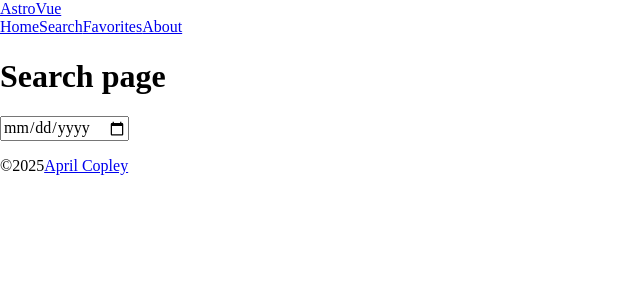
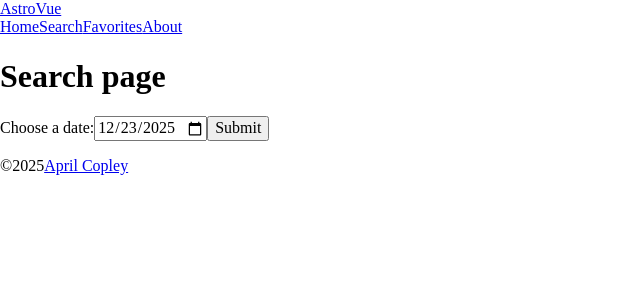
Before and after one commit to acopperlily/astrovue, a React (Vite) app: page /search in a window 1280 px wide. Shown: the top 300 px of the page, without its empty margins (0-640 px from the left). Built offline with nearby package versions, Linux system fonts and the light colour scheme; no server answers; a web font is replaced by a local one.

Commit message:
Update search functionality

```diff
--- a/src/pages/Home.tsx
+++ b/src/pages/Home.tsx
@@ -1,5 +1,6 @@
 import { useEffect, useState } from 'react';
 import { Link } from 'react-router';
+import { getToday, formatDate } from '../utils/getDates';
 
 import fallbackIMG from '../assets/fallback.jpg';
 
@@ -17,19 +18,8 @@ interface ImageProps {
   basic_html_url?: string;
 }
 
-const options: Intl.DateTimeFormatOptions = {
-  year: "2-digit",
-  month: "2-digit",
-  day: "2-digit"
-};
-
-const now = new Date();
-const dateString = now.toLocaleDateString("en-US", options);
-console.log('date string:', dateString);
-
-
-const [month, day, year] = dateString.split('/');
-const TODAY = `${year}${month}${day}`;
+const now = getToday();
+const TODAY = formatDate(now);
 console.log('today:', TODAY);
 
 
--- a/src/pages/Search.tsx
+++ b/src/pages/Search.tsx
@@ -1,5 +1,5 @@
 import { useState } from 'react';
-// import { useOutletContext } from "react-router";
+import { getToday, formatDate } from '../utils/getDates';
 
 interface ImageProps {
   title: string;
@@ -12,33 +12,17 @@ interface ImageProps {
   basic_html_url?: string;
 }
 
-const options: Intl.DateTimeFormatOptions = {
-  year: "2-digit",
-  month: "2-digit",
-  day: "2-digit"
-};
-
-const now = new Date();
-const dateString = now.toLocaleDateString("en-US", options);
-console.log('date string:', dateString);
-
-
-const [month, day, year] = dateString.split('/');
-const TODAY = `${year}${month}${day}`;
+const today = getToday()
+const earliestDate = '1995-06-16';
 
 const Search = () => {
-  // const { data, handleFetch, savFavs } = useOutletContext();
-  // const [title, setTitle] = useState('');
+  const [searchDate, setSearchDate] = useState<string>(today);
   const [data, setData] = useState<ImageProps>();
-  // const DAY = '260307'
-  let pastDate: string = TODAY;
 
   async function getInfo(pastDate: string) {
-  // const testDate = '240417'
   const apiURL = `/.netlify/functions/getInfo?date=${pastDate}`;
   try {
     const res = await fetch(apiURL);
-    console.log('search:', res);
     if (!res.ok) {
       console.error('Network response was ass.');
     }
@@ -52,28 +36,43 @@ const Search = () => {
   // return
   }
 
+  const handleChange = (e: any) => {
+    const newDate = e.target.value;
+    setSearchDate(newDate);
+  }
+
   const handleClick = (e: any) => {
     e.preventDefault();
-    pastDate = e.target.value;
-    console.log('day:', pastDate);
-    pastDate = pastDate.slice(2).split('-').join('');
-    console.log(pastDate);
-    getInfo(pastDate);
+    getInfo(formatDate(searchDate));
   }
 
   return (
     <div className="container">
       <h1>Search page</h1>
-      <input
-        type="date"
-        id="butt"
-        min="2000-01-01"
-        max={`${month}-${day}-${year}`}
-        onChange={handleClick}
-      />
+      <form
+        action=""
+        onSubmit={(e) => handleClick(e)}
+      >
+        <label htmlFor="search">Choose a date:</label>
+        <input
+          type="date"
+          name="search"
+          id="search"
+          min={earliestDate}
+          max={today}
+          value={searchDate}
+          onChange={(e) => handleChange(e)}
+          required
+        />
+        <button
+          type='submit'
+        >
+          Submit
+        </button>
+      </form>
 
       {data && <h2>{data.title}</h2>}
-      {data && <img src={data.hdurl} />}
+      {data && <img src={data.hdurl}/>}
       {data && <p>{data.explanation}</p>}
     </div>
   )
--- /dev/null
+++ b/src/utils/getDates.ts
@@ -0,0 +1,10 @@
+export const getToday = () => {
+  const now = new Date();
+  const today = new Date(now.toISOString());
+  return today.toLocaleDateString('en-CA');
+}
+
+export const formatDate = (searchDate: string) => {
+  const [year, month, day] = searchDate.split('-');
+  return `${year.slice(2)}${month}${day}`;
+}
```
